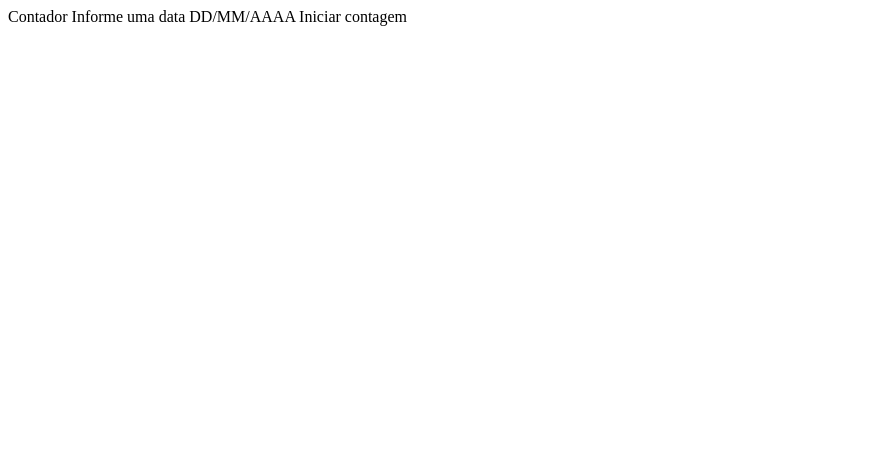
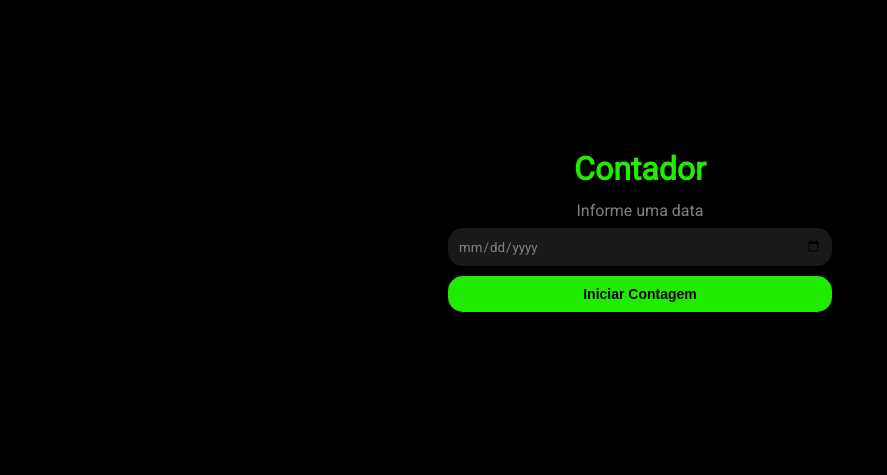
Before and after one commit to This-Thiago-Thomas/HTML-CSS-JS-Challenges, a plain HTML site: page DevChallenge/ContadorExercise/index.html in a window 1280 px wide. Shown: the whole page, without its empty margins (0-887 px from the left). Drawn offline with Linux system fonts and the light colour scheme.

Commit message:
index html and css done

```diff
--- a/DevChallenge/ContadorExercise/index.html
+++ b/DevChallenge/ContadorExercise/index.html
@@ -1,4 +1,28 @@
-Contador
+<!DOCTYPE html>
+<html lang="en">
+<head>
+    <meta charset="UTF-8">
+    <meta http-equiv="X-UA-Compatible" content="IE=edge">
+    <meta name="viewport" content="width=device-width, initial-scale=1.0">
+    <link rel="stylesheet" href="style.css">
+    <title>Contador Exercise</title>
+</head>
+<body>
+    <div id="main">
+        <h1>Contador</h1>
+        <p>Informe uma data</p>
+        <input type="date" id="date" placeholder="DD/MM/AAA" />
+        <br>
+        <button>Iniciar Contagem</button>
+    </div>
+</body>
+</html>
+
+
+
+
+<!--Contador
 Informe uma data
 DD/MM/AAAA
 Iniciar contagem
+-->
--- /dev/null
+++ b/DevChallenge/ContadorExercise/style.css
@@ -0,0 +1,49 @@
+@import url('https://fonts.googleapis.com/css2?family=Roboto&display=swap');
+
+html {
+    background-color: black;
+    color: white;
+    box-sizing: border-box;
+}
+
+body {
+    margin: 0;
+    padding: 0;
+}
+
+#main {
+    text-align: center;
+    margin: 150px auto;
+}
+
+h1, p, input {
+    font-family: 'Roboto', sans-serif;
+}
+
+h1 {
+    color: #21EB00;
+}
+
+p, input {
+    color: gray;
+    margin-top: -8px;
+}
+
+#date, button {
+    box-sizing: border-box;
+    width: 30%;
+    padding: 10px;
+    border: 0;
+    border-radius: 15px;
+    margin-bottom: 10px;
+}
+
+#date {
+    background-color: #191A18;
+}
+
+button {
+    background-color: #21EB00;
+    font-size: 14px;
+    font-weight: 800;
+}
```
